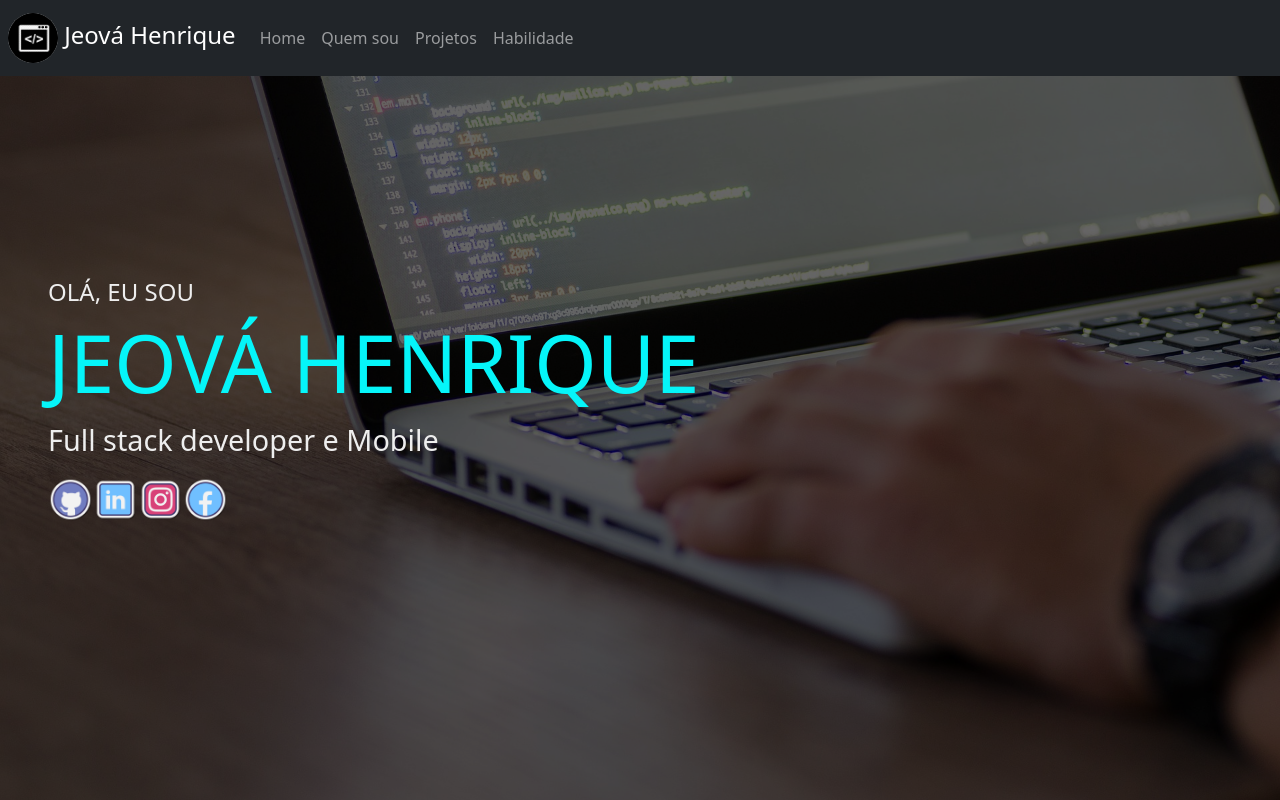
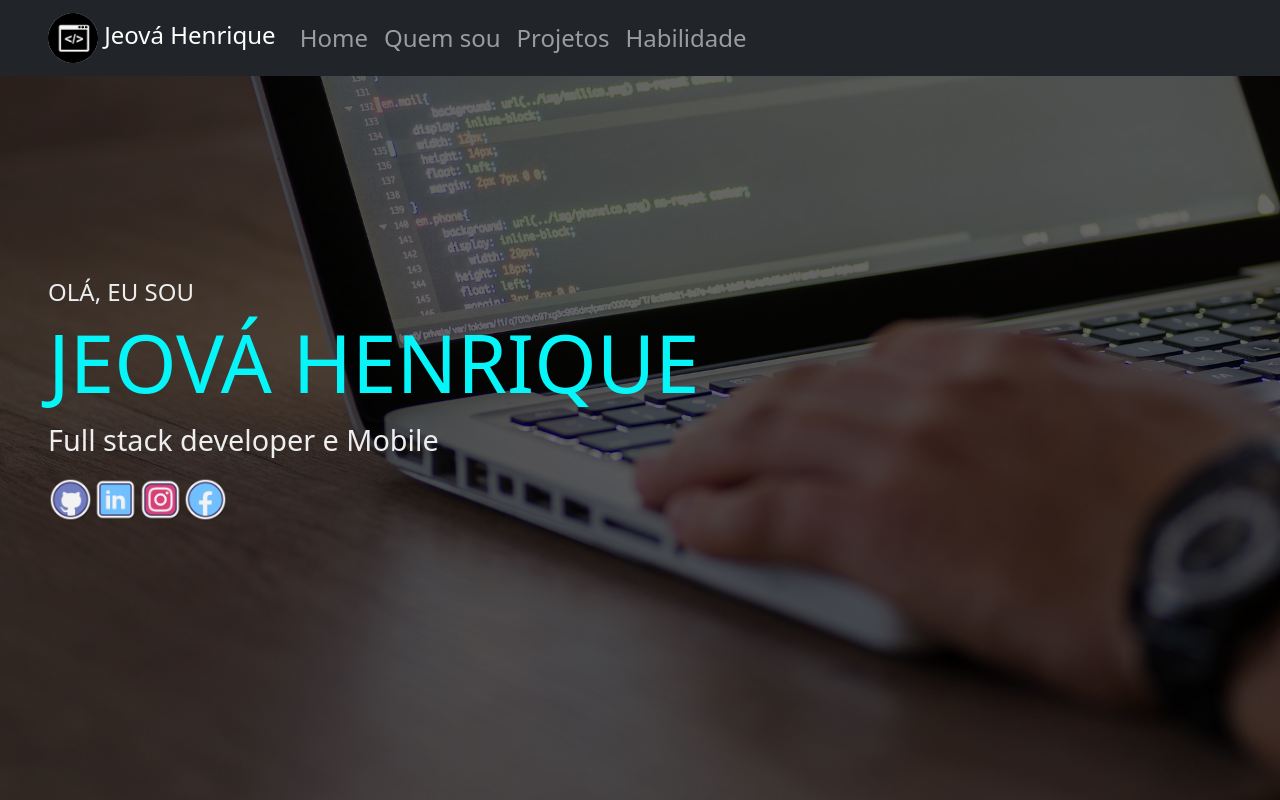
Before and after one commit to JeovaHenrique/portfolio, a React (Create React App) app: page / in a window 1280 px wide. Shown: the top 800 px of the page. Built offline with nearby package versions, Linux system fonts and the light colour scheme; no server answers.

Commit message:
site concluido

```diff
--- a/src/components/Menu.jsx
+++ b/src/components/Menu.jsx
@@ -7,15 +7,15 @@ import Logo from '../assets/img/Logo.jpg'
 import { Logoimg } from '../components/styles/Menu.styles'
 
 const Menu = props => (
-    <Navbar className='row' collapseOnSelect expand="md" bg="dark" variant="dark" fixed="top">
+    <Navbar className='row ps-5' collapseOnSelect expand="md" bg="dark" variant="dark" fixed="top">
         <Container>
-            <Navbar.Brand className='ps-2 fs-4'
+            <Navbar.Brand className='fs-4'
             href="#Home">
                 <Logoimg src={Logo} alt="Logo" /> Jeová Henrique
             </Navbar.Brand>
                 <Navbar.Toggle aria-controls="responsive-navbar-nav" />
                 <Navbar.Collapse id="responsive-navbar-nav">
-                    <Nav className="me-auto ">
+                    <Nav className="me-auto fs-4">
                         <AnchorLink href='#Home' className='nav-link ' aria-current="page">Home</AnchorLink>
                         <AnchorLink href='#About' className='nav-link'>Quem sou</AnchorLink>
                         <AnchorLink href='#Projects' className='nav-link'>Projetos</AnchorLink>
--- a/src/components/styles/AboutStyles.js
+++ b/src/components/styles/AboutStyles.js
@@ -48,4 +48,8 @@ export const AboutConteiner = styled.div`
         }
     }
 
+    a {
+        text-decoration: none;
+    }
+
 `
--- a/src/components/styles/Menu.styles.js
+++ b/src/components/styles/Menu.styles.js
@@ -6,4 +6,5 @@ export const Logoimg = styled.img`
     heigth:50px;
     border-radius: 50%;
 
+
 `
--- a/src/components/styles/ProjectsStyles.js
+++ b/src/components/styles/ProjectsStyles.js
@@ -44,6 +44,8 @@ export const ProjectsContainer = styled.div`
     p {
         color: #FFFFFF;
     }
+
+
 `
 export const Foto = styled.div`
     border-radius: 50%;
```
